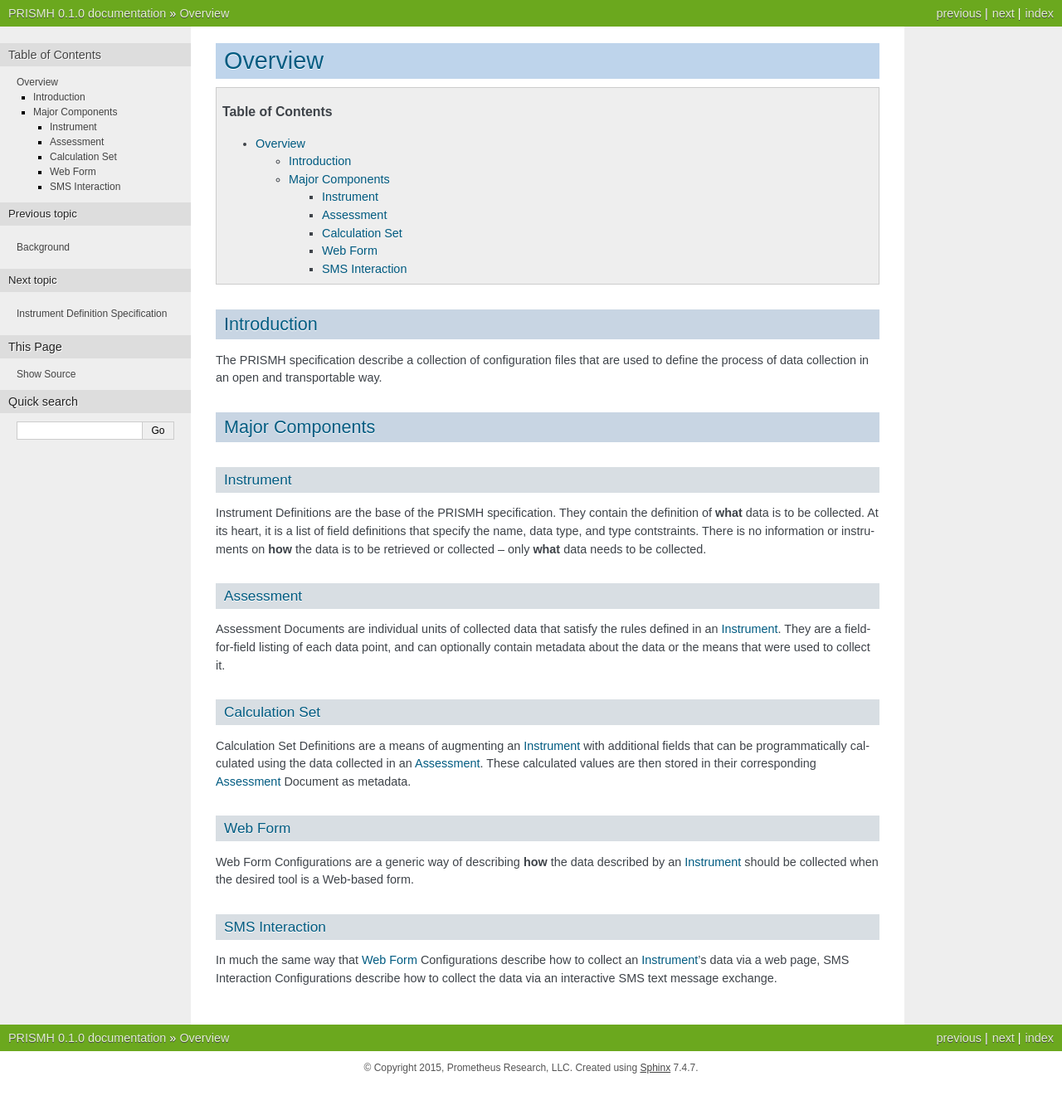
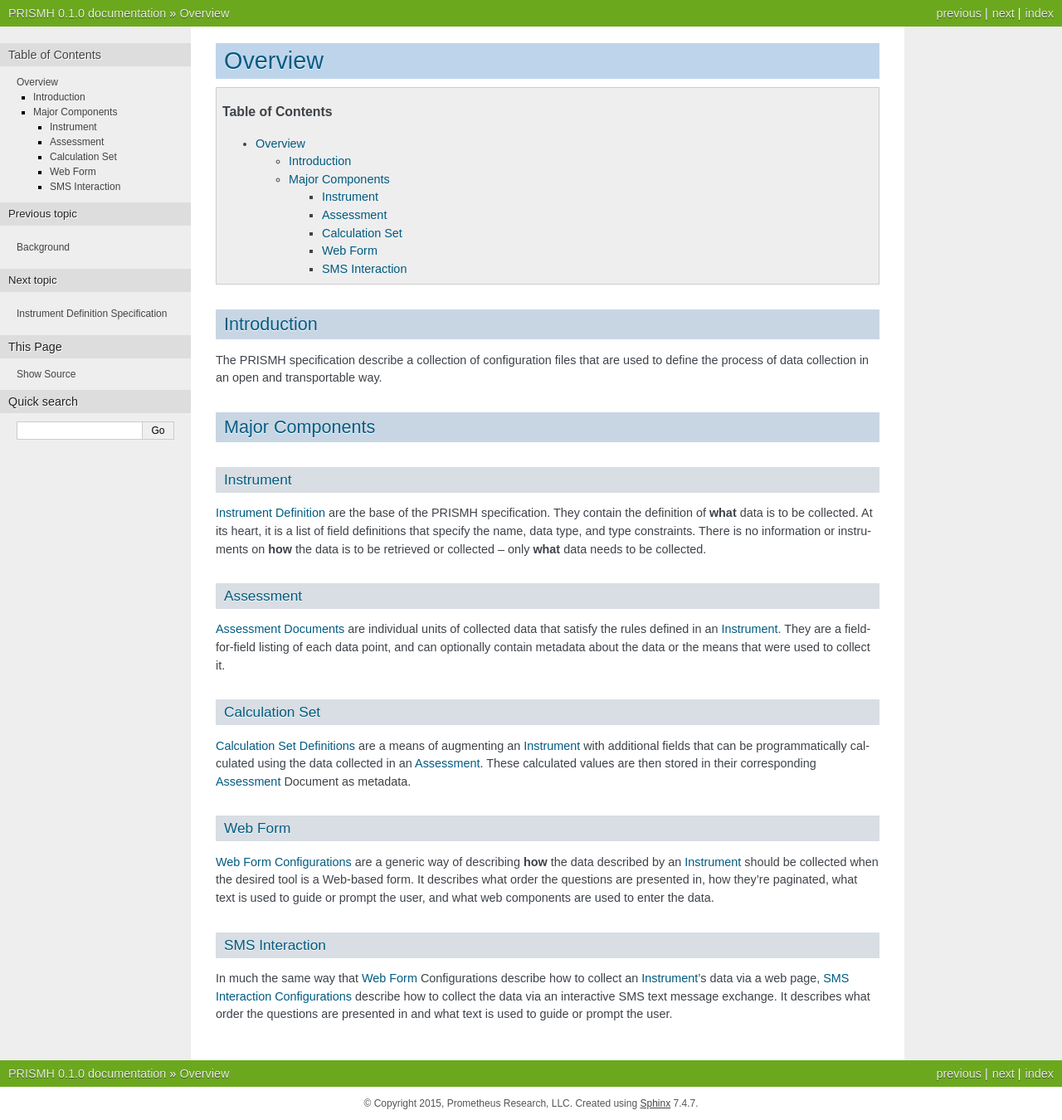
Before and after one commit to prometheusresearch/rios, a Sphinx documentation site: the page built from docs/source/overview.rst, in a window 1280 px wide. Shown: the whole page at 83% size. Built offline with Sphinx 7.4.7, drawn with Linux system fonts in a browser that asks for light colours; before the commit the page ends 1307 px from its top, so only the background shows below that.

Commit message:
Added some cross-doc linking

```diff
--- a/docs/source/overview.rst
+++ b/docs/source/overview.rst
@@ -17,38 +17,44 @@ Major Components
 
 Instrument
 ----------
-Instrument Definitions are the base of the PRISMH specification. They contain
-the definition of **what** data is to be collected. At its heart, it is a list
-of field definitions that specify the name, data type, and type contstraints.
-There is no information or instruments on **how** the data is to be retrieved
-or collected -- only **what** data needs to be collected.
+:doc:`Instrument Definition </instrument_specification>` are the base of the
+PRISMH specification. They contain the definition of **what** data is to be
+collected. At its heart, it is a list of field definitions that specify the
+name, data type, and type constraints.  There is no information or instruments
+on **how** the data is to be retrieved or collected -- only **what** data needs
+to be collected.
 
 
 Assessment
 ----------
-Assessment Documents are individual units of collected data that satisfy the
-rules defined in an `Instrument`_. They are a field-for-field listing of each
-data point, and can optionally contain metadata about the data or the means
-that were used to collect it.
+:doc:`Assessment Documents </assessment_specification>` are individual units of
+collected data that satisfy the rules defined in an `Instrument`_. They are a
+field-for-field listing of each data point, and can optionally contain metadata
+about the data or the means that were used to collect it.
 
 
 Calculation Set
 ---------------
-Calculation Set Definitions are a means of augmenting an `Instrument`_ with
-additional fields that can be programmatically calculated using the data
-collected in an `Assessment`_. These calculated values are then stored in their
-corresponding `Assessment`_ Document as metadata.
+:doc:`Calculation Set Definitions </calculation_set_specification>` are a means
+of augmenting an `Instrument`_ with additional fields that can be
+programmatically calculated using the data collected in an `Assessment`_. These
+calculated values are then stored in their corresponding `Assessment`_ Document
+as metadata.
 
 
 Web Form
 --------
-Web Form Configurations are a generic way of describing **how** the data
-described by an `Instrument`_ should be collected when the desired tool is a
-Web-based form.
+:doc:`Web Form Configurations </web_form_specification>` are a generic way of
+describing **how** the data described by an `Instrument`_ should be collected
+when the desired tool is a Web-based form. It describes what order the
+questions are presented in, how they're paginated, what text is used to guide
+or prompt the user, and what web components are used to enter the data.
 
 
 SMS Interaction
 ---------------
 In much the same way that `Web Form`_ Configurations describe how to collect an
-`Instrument`_'s data via a web page, SMS Interaction Configurations describe
-how to collect the data via an interactive SMS text message exchange.
+`Instrument`_'s data via a web page, :doc:`SMS Interaction Configurations
+</sms_interaction_specification>` describe how to collect the data via an
+interactive SMS text message exchange. It describes what order the questions
+are presented in and what text is used to guide or prompt the user.
--- a/docs/source/spelling_wordlist.txt
+++ b/docs/source/spelling_wordlist.txt
@@ -40,3 +40,5 @@ timePicker
 timeTaken
 truthy
 versioning
+metadata
+programmatically
```
Also changed, not shown: docs/source/assessment_specification.rst (+26 -21 lines), docs/source/calculation_set_specification.rst (+42 -32 lines), docs/source/sms_interaction_specification.rst (+25 -20 lines), docs/source/web_form_specification.rst (+23 -20 lines).
